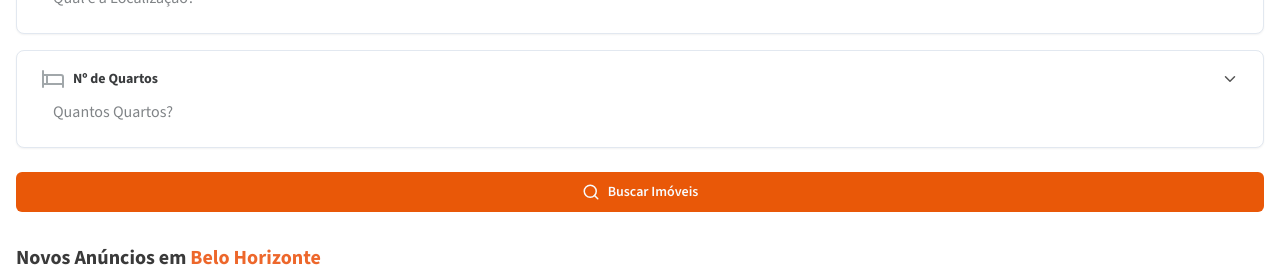
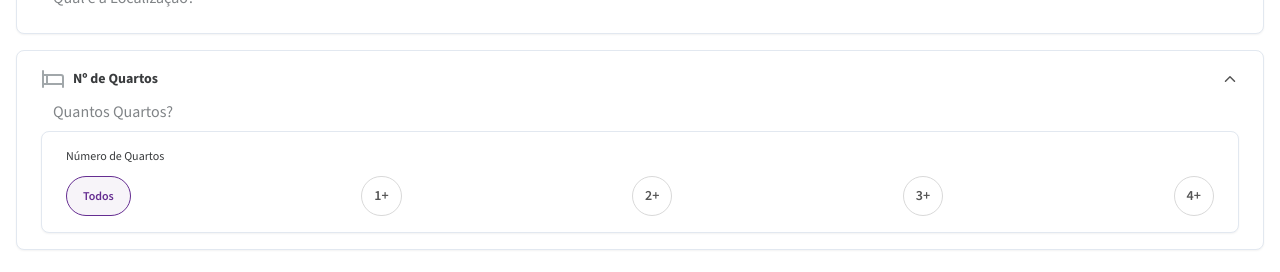
Before and after one commit to Rharuow/Netim-veis-test, a Next.js app: page / in a window 1280 px wide. Both pictures are taken after a click on the icon 1230 px from the left and 460 px from the top of the page. Shown: the part 381-653 px from the top of the page. Built offline with nearby package versions, Linux system fonts and the light colour scheme; what tailwindcss-animated would draw is missing.

Commit message:
improvment: buttons to amount rooms

```diff
--- /dev/null
+++ b/src/components/domain/home/section/tabs/amountRooms/buttons.tsx
@@ -0,0 +1,104 @@
+"use client";
+import { useState } from "react";
+import { Button } from "@/components/ui/button";
+import { cn } from "@/lib/utils";
+
+export const Buttons = () => {
+  const [{ all, one, two, three, four }, setSelectedRooms] = useState({
+    all: false,
+    one: false,
+    two: false,
+    three: false,
+    four: false,
+  });
+
+  return (
+    <div className="flex justify-between">
+      <Button
+        className={cn("rounded-full  text-xs font-semibold ", {
+          "border-[1px] border-[#652D91] bg-[#F7F4F9] text-[#652D91]": !all,
+          "bg-[#9c54d4] text-white": all,
+        })}
+        onClick={() =>
+          setSelectedRooms({
+            all: true,
+            one: false,
+            two: false,
+            three: false,
+            four: false,
+          })
+        }
+      >
+        Todos
+      </Button>
+      <Button
+        className={cn("rounded-full p-3 text-sm font-semibold ", {
+          "border-[1px] border-[#D9D9D9] bg-transparent text-[#555555]": !one,
+          "bg-[#555555] text-white": one,
+        })}
+        onClick={() =>
+          setSelectedRooms({
+            one: true,
+            all: false,
+            two: false,
+            three: false,
+            four: false,
+          })
+        }
+      >
+        1+
+      </Button>
+      <Button
+        className={cn("rounded-full p-3 text-sm font-semibold text-[#555555]", {
+          "border-[1px] border-[#D9D9D9] bg-transparent text-[#555555]": !two,
+          "bg-[#555555] text-white": two,
+        })}
+        onClick={() =>
+          setSelectedRooms({
+            two: true,
+            all: false,
+            one: false,
+            three: false,
+            four: false,
+          })
+        }
+      >
+        2+
+      </Button>
+      <Button
+        className={cn("rounded-full p-3 text-sm font-semibold text-[#555555]", {
+          "border-[1px] border-[#D9D9D9] bg-transparent text-[#555555]": !three,
+          "bg-[#555555] text-white": three,
+        })}
+        onClick={() =>
+          setSelectedRooms({
+            three: true,
+            all: false,
+            one: false,
+            two: false,
+            four: false,
+          })
+        }
+      >
+        3+
+      </Button>
+      <Button
+        className={cn("rounded-full p-3 text-sm font-semibold text-[#555555]", {
+          "border-[1px] border-[#D9D9D9] bg-transparent text-[#555555]": !four,
+          "bg-[#555555] text-white": four,
+        })}
+        onClick={() =>
+          setSelectedRooms({
+            four: true,
+            all: false,
+            one: false,
+            two: false,
+            three: false,
+          })
+        }
+      >
+        4+
+      </Button>
+    </div>
+  );
+};
--- /dev/null
+++ b/src/components/domain/home/section/tabs/amountRooms/index.tsx
@@ -0,0 +1,28 @@
+import * as React from "react";
+
+import { Card } from "@/components/ui/card";
+
+import { cn } from "@/lib/utils";
+
+import { Button } from "@/components/ui/button";
+import { Buttons } from "./buttons";
+
+export const AmountRooms = React.forwardRef<
+  HTMLDivElement,
+  React.HTMLAttributes<HTMLDivElement> & {
+    value?: string;
+  }
+>(({ className, value, ...props }, ref) => {
+  return (
+    <Card ref={ref} className={cn("overflow-hidden", className)} {...props}>
+      <div className="flex flex-col gap-12  px-6 py-4">
+        <div className="flex flex-col gap-3">
+          <p className="text-xs text-[#393B3D]">Número de Quartos</p>
+          <Buttons />
+        </div>
+      </div>
+    </Card>
+  );
+});
+
+AmountRooms.displayName = "AmountRooms";
--- a/src/components/domain/home/section/tabs/index.tsx
+++ b/src/components/domain/home/section/tabs/index.tsx
@@ -7,21 +7,47 @@ import { Button } from "@/components/ui/button";
 import { Input } from "@/components/ui/input";
 import { LocationTips } from "./locationTips";
 import { useForm, useWatch } from "react-hook-form";
-import { useState } from "react";
+import { useEffect, useRef, useState } from "react";
+import { AmountRooms } from "./amountRooms";
+import { cn } from "@/lib/utils";
 
 export const TabsSection = () => {
   const { register, control, setValue } = useForm({
     defaultValues: {
       location: "",
+      amountROoms: undefined,
     },
   });
 
   const [isLocationTipsOpen, setIsLocationTipsOpen] = useState<boolean>();
+  const [isAmountRoomsOpen, setIsAmountRoomsOpen] = useState<boolean>();
+
   const watchLocation = useWatch({ name: "location", control });
-
+  const watchAmountRooms = useWatch({ name: "amountROoms", control });
+  const inputRef = useRef<HTMLDivElement>(null);
   const handleSelectedLocation = (value: string) => {
     setValue("location", value);
   };
+
+  useEffect(() => {
+    const handleClickOutside = (event: MouseEvent) => {
+      if (
+        inputRef.current &&
+        !inputRef.current.contains(event.target as Node)
+      ) {
+        // Clicked outside the input, so close the AmountRooms component
+        setIsAmountRoomsOpen(false);
+      }
+    };
+
+    // Attach the event listener when the component mounts
+    document.addEventListener("click", handleClickOutside);
+
+    // Detach the event listener when the component unmounts
+    return () => {
+      document.removeEventListener("click", handleClickOutside);
+    };
+  }, [setIsAmountRoomsOpen]);
 
   return (
     <div className="flex flex-col gap-6 px-4">
@@ -60,7 +86,10 @@ export const TabsSection = () => {
             )}
           </Card>
 
-          <Card className="px-6 py-4">
+          <Card
+            className="px-6 py-4"
+            ref={inputRef} // Attach the ref to the Input component
+          >
             <div className="flex items-center justify-between">
               <div className="flex items-center gap-2">
                 <Bed className="text-[#A1A7AA]" />
@@ -69,17 +98,34 @@ export const TabsSection = () => {
                 </p>
               </div>
               <div className="flex">
-                <ChevronDown className="text-[#555555]" size={18} />
+                <ChevronDown
+                  onClick={() => setIsAmountRoomsOpen(true)}
+                  className={cn("text-[#555555] duration-300", {
+                    "rotate-180": isAmountRoomsOpen,
+                    "rotate-0": !isAmountRoomsOpen,
+                  })}
+                  size={18}
+                />
               </div>
             </div>
             <div className="flex">
               <Input
                 placeholder="Quantos Quartos?"
-                type="number"
-                inputMode="numeric"
-                min={0}
+                onClick={() => setIsAmountRoomsOpen(true)}
+                {...register("amountROoms")}
+                readOnly
               />
             </div>
+            {isAmountRoomsOpen !== undefined && (
+              <AmountRooms
+                value={watchAmountRooms}
+                className={
+                  isAmountRoomsOpen
+                    ? "animate-accordion-down"
+                    : "animate-accordion-up border-none"
+                }
+              />
+            )}
           </Card>
         </TabsContent>
         <TabsContent value="buy" className="relative m-0 flex flex-col gap-4">
@@ -121,7 +167,7 @@ export const TabsSection = () => {
                 </p>
               </div>
               <div className="flex">
-                <ChevronDown className="text-[#555555]" size={18} />
+                <ChevronDown className={cn("text-[#555555]")} size={18} />
               </div>
             </div>
             <div className="flex">
--- a/src/components/domain/home/section/tabs/locationTips.tsx
+++ b/src/components/domain/home/section/tabs/locationTips.tsx
@@ -1,3 +1,4 @@
+"use client";
 import * as React from "react";
 import Lottie from "lottie-react";
 import { MapPin } from "lucide-react";
```
Also changed, not shown: src/components/ui/button.tsx (+13 -13 lines).
